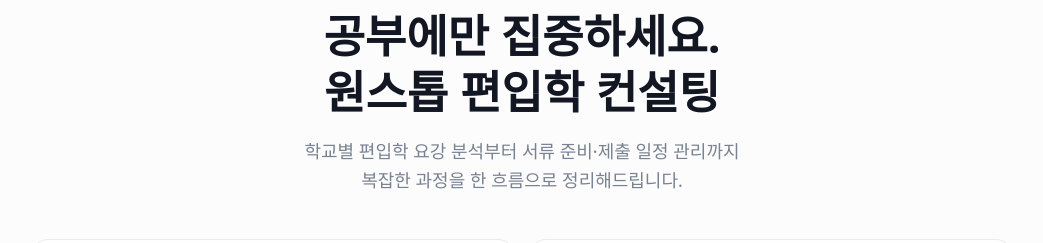
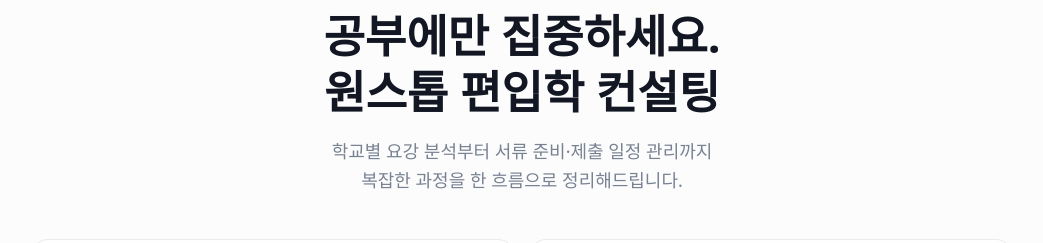
Before and after one commit to jaeminahn/unigate, a Next.js app: page / in a window 1280 px wide. Shown: the part 3420-3663 px from the top of the page, without its empty margins (118-1161 px from the left). Built offline with nearby package versions, Linux system fonts and the light colour scheme; a web font is replaced by a local one.

Commit message:
edit sentences

```diff
--- a/src/components/About/AboutSectionTwo.tsx
+++ b/src/components/About/AboutSectionTwo.tsx
@@ -18,7 +18,7 @@ const AboutSectionTwo = () => {
                   }
                   paragraph={
                     <>
-                      학교별 편입학 요강 분석부터 서류 준비·제출 일정 관리까지
+                      학교별 요강 분석부터 서류 준비·제출 일정 관리까지
                       <br />
                       복잡한 과정을 한 흐름으로 정리해드립니다.
                     </>
```
